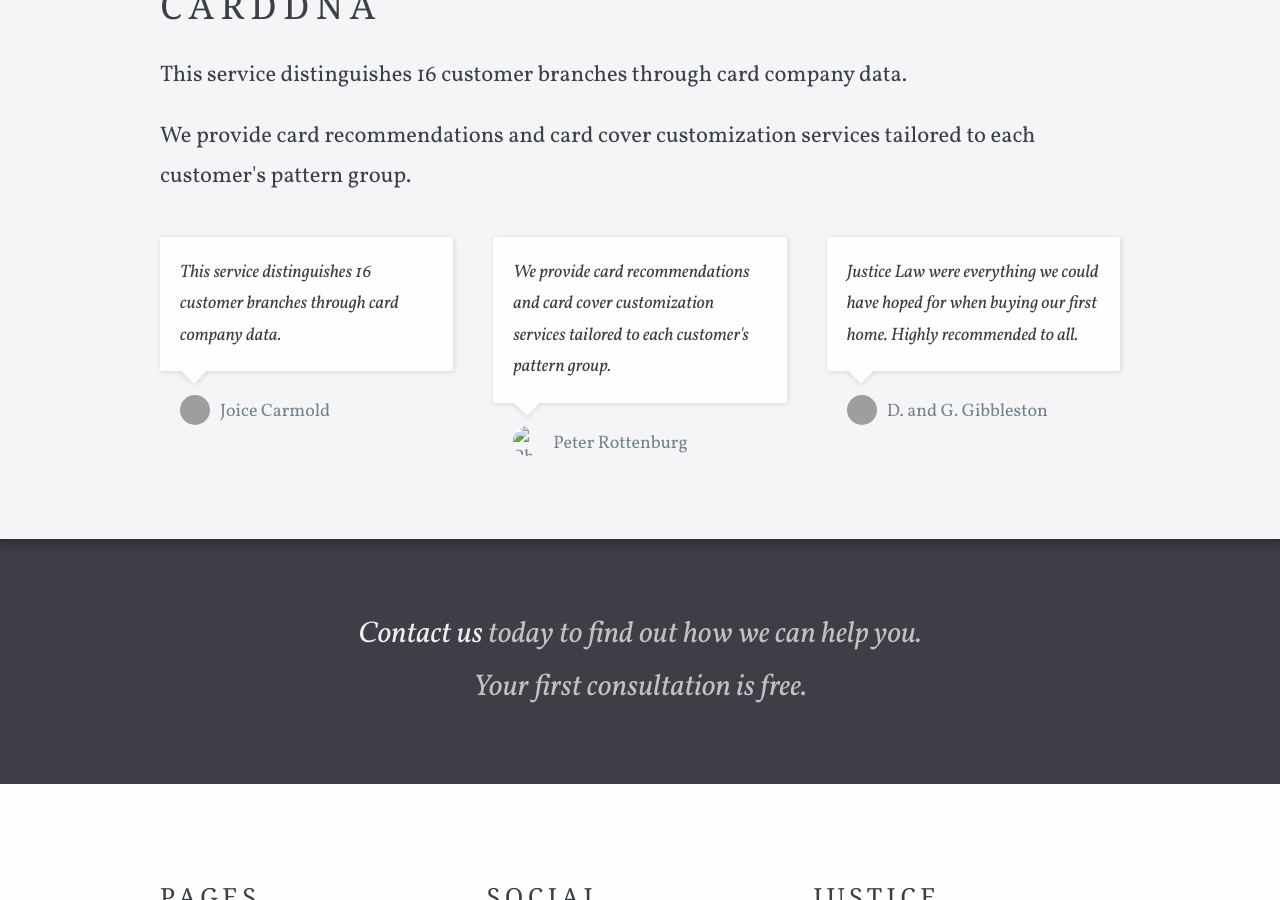
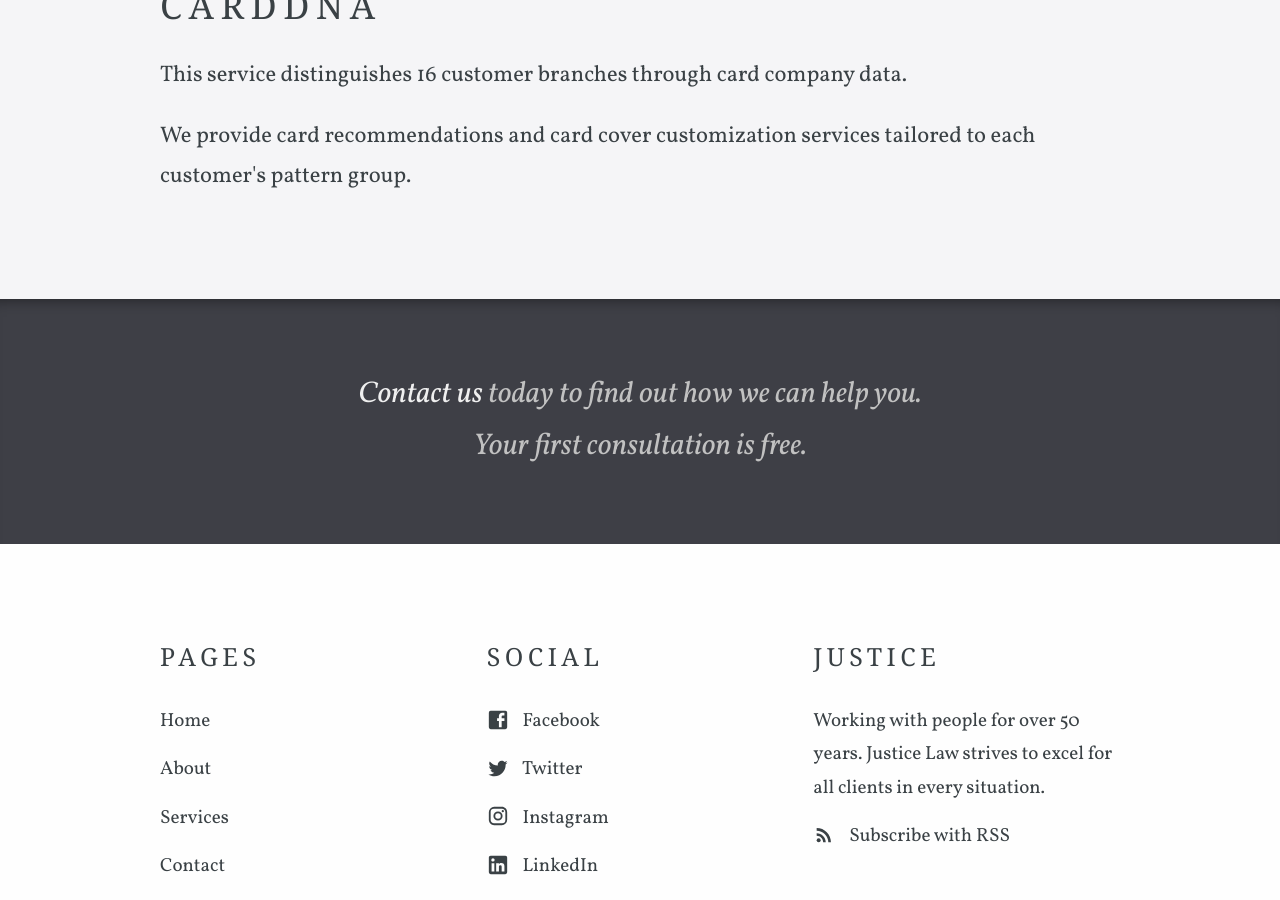
Before and after one commit to Lee-wonjae/Lee-wonjae.github.io, a Jekyll site: the page built from index.html, in a window 1280 px wide and 900 px high, scrolled down 821 px. Built offline with Jekyll 4.4.1, drawn with Linux system fonts in a browser that asks for light colours; some web fonts are replaced; grey boxes are pictures that could not be loaded.

Commit message:
del some text

```diff
--- a/index.html
+++ b/index.html
@@ -3,15 +3,7 @@ title: CardDNA
 call_to_action: Contact
 background_image_path:
 large_header: true
-testimonials:
-  - message: This service distinguishes 16 customer branches through card company data.
-    image: "https://placekitten.com/g/60/60?a=.png"
-    name: Joice Carmold
-  - message: We provide card recommendations and card cover customization services tailored to each customer's pattern group.
-    name: Peter Rottenburg
-  - message: Justice Law were everything we could have hoped for when buying our first home. Highly recommended to all.
-    image: "https://placebear.com/60/60?a=.png"
-    name: D. and G. Gibbleston
+
 _options:
   image:
     width: 60
```
